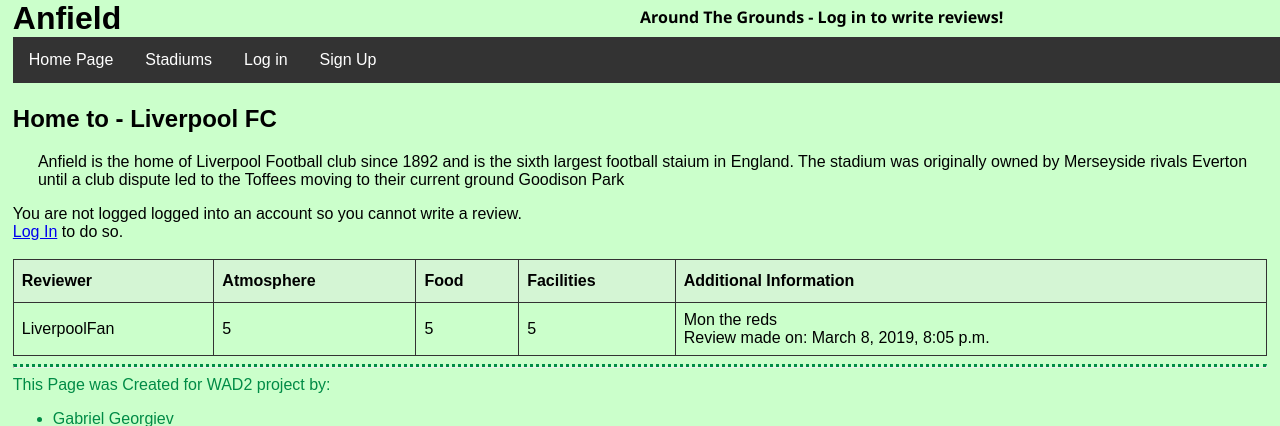
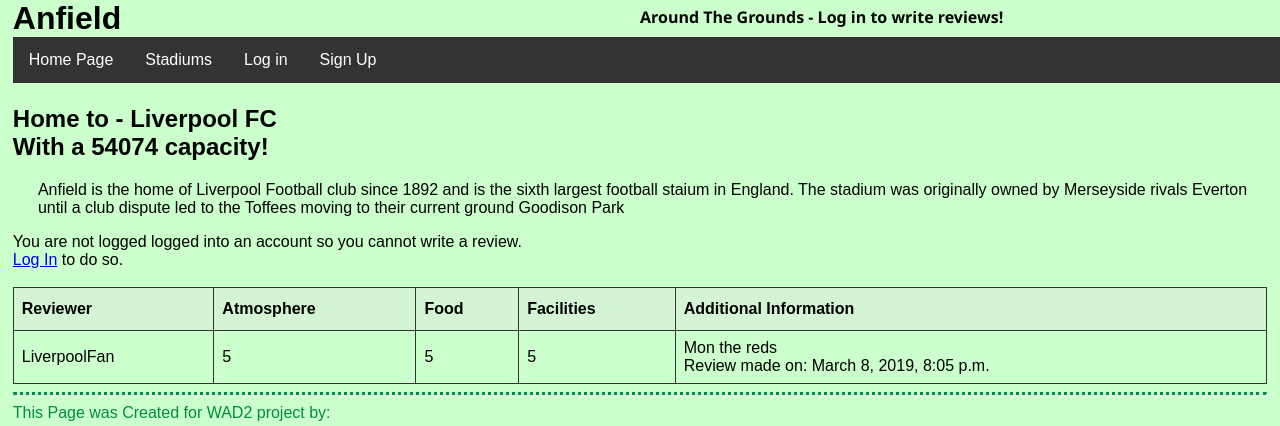
Before and after one commit to AidanRafferty/around_the_grounds, a Django app: page /ATGApp/chosenStadium/anfield/ in a window 1280 px wide. Shown: the top 426 px of the page. Run offline with Django 3.2, Linux system fonts and the light colour scheme; data comes from the database, SQL or seed files in the repository; parts of the project's set-up code (start-up, migrations or seed data) failed here and were passed over; some libraries are stand-ins or nearby versions.

Commit message:
add capacity

```diff
--- a/templates/ATGApp/chosenStadium.html
+++ b/templates/ATGApp/chosenStadium.html
@@ -11,7 +11,9 @@
 
     {% if stadium %}
         <h1>{{ stadium.name }}</h1>
-        <h2>Home to - {{ stadium.homeTeam }}</h2>
+        <h2>
+            Home to - {{ stadium.homeTeam }}<br/>With a {{ stadium.capacity}} capacity!
+        </h2>
         <p>
             {{ stadium.description }}
             <br/>
```
